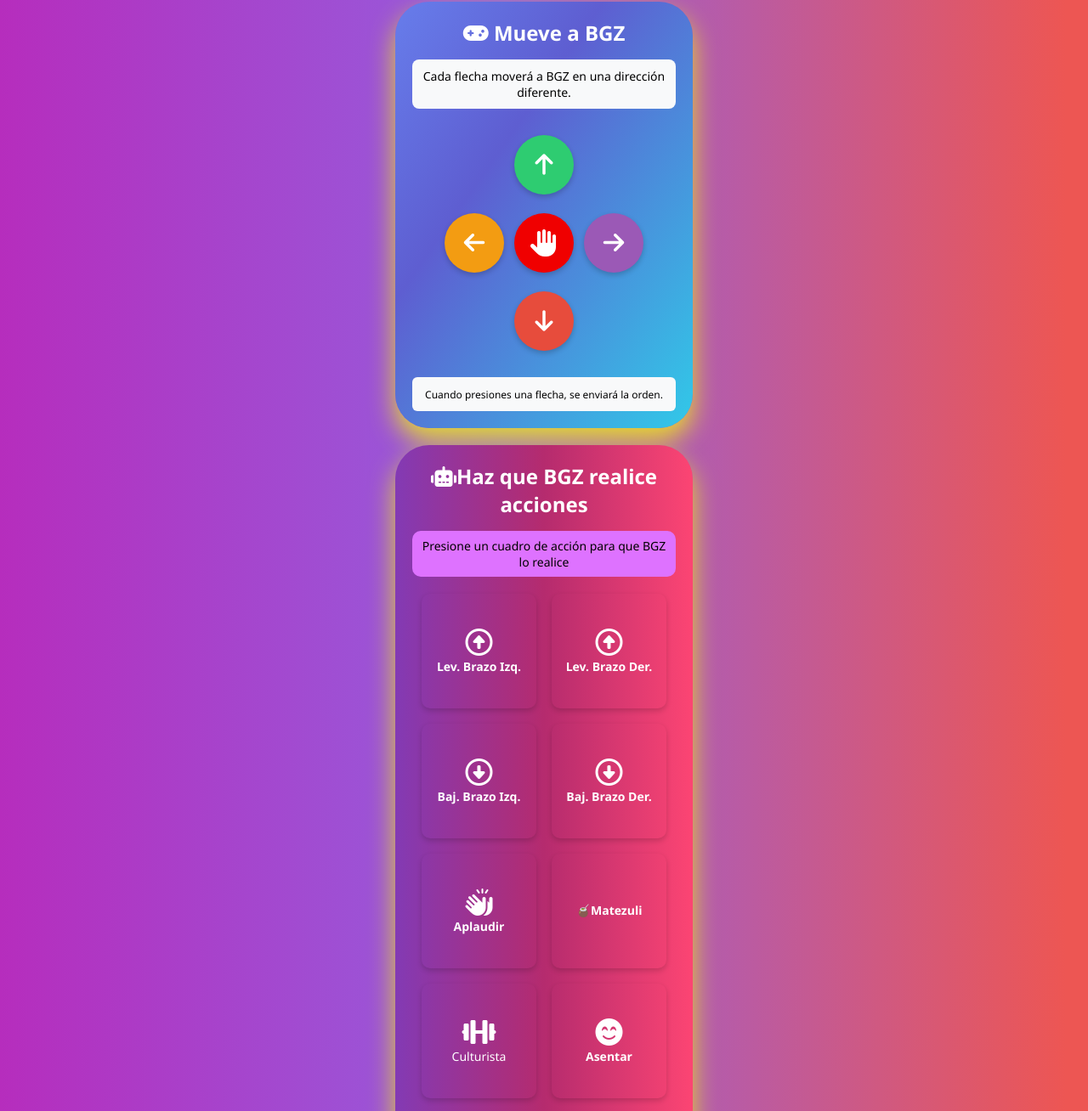
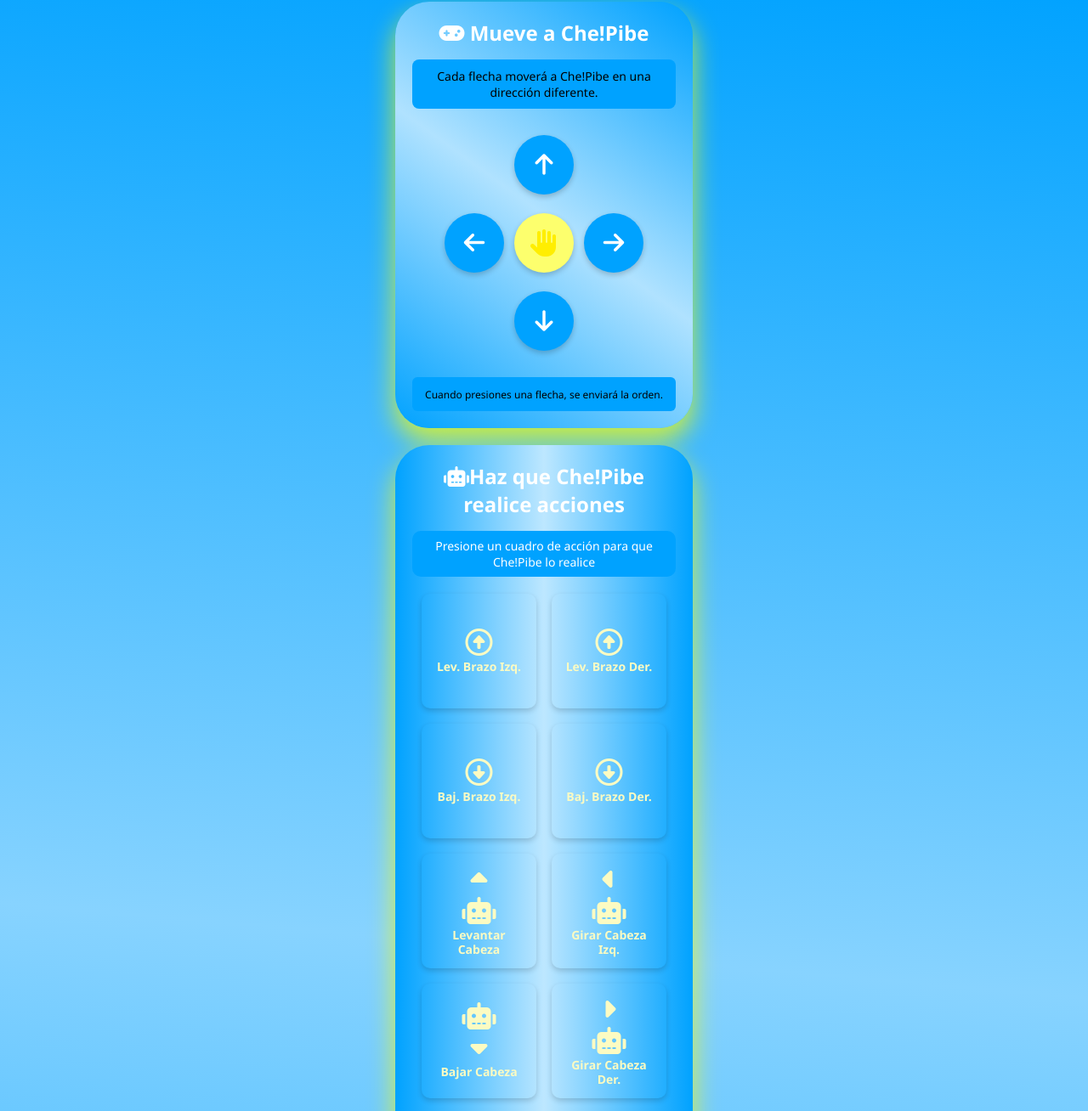
Before and after one commit to sistemadual-ahk/mecabot25, a plain HTML site: page webrobot/index.html in a window 1280 px wide. Shown: the part 18-1326 px from the top of the page at 85% size. Drawn offline with Linux system fonts and the light colour scheme.

Commit message:
Add files via upload
se cambian colores de fondo de la app y del espacio de movimientos y de acciones de CheRobot según el nuevo color del robot elegido por el grupo. Se añaden movimientos de cabeza. Se prueba la app con node red y sigue funcionando.

```diff
--- a/webrobot/code.js
+++ b/webrobot/code.js
@@ -31,6 +31,10 @@ document.getElementById("lev_brazo_izq").addEventListener("pointerdown", () => e
 document.getElementById("baj_brazo_izq").addEventListener("pointerdown", () => enviarComando("bajar brazo izquierdo"));
 document.getElementById("lev_brazo_der").addEventListener("pointerdown", () => enviarComando("levantar brazo derecho"));
 document.getElementById("baj_brazo_der").addEventListener("pointerdown", () => enviarComando("bajar brazo derecho"));
+document.getElementById("levantar_cabeza").addEventListener("pointerdown", () => enviarComando("levantar cabeza"));
+document.getElementById("bajar_cabeza").addEventListener("pointerdown", () => enviarComando("bajar cabeza"));
+document.getElementById("girar_cabeza_izq").addEventListener("pointerdown", () => enviarComando("girar cabeza izq"));
+document.getElementById("girar_cabeza_der").addEventListener("pointerdown", () => enviarComando("girar cabeza der"));
 document.getElementById("bailar").addEventListener("pointerdown", () => enviarComando("bailar"));
 document.getElementById("aplaudir").addEventListener("pointerdown", () => enviarComando("aplaudir"));
 document.getElementById("culturista").addEventListener("pointerdown", () => enviarComando("culturista"));
--- a/webrobot/index.html
+++ b/webrobot/index.html
@@ -3,16 +3,16 @@
 <head>
     <meta charset="UTF-8">
     <meta name="viewport" content="width=device-width, initial-scale=1.0">
-    <title>Play with BGZ!</title>
+    <title>Juega con Che!Pibe</title>
     <link rel="stylesheet" href="https://cdnjs.cloudflare.com/ajax/libs/font-awesome/6.0.0/css/all.min.css">
     <link rel="stylesheet" href="styles.css">
 </head>
 <body>
     <div class="container">
-        <h1><i class="fas fa-gamepad"></i> Mueve a BGZ</h1>
+        <h1><i class="fas fa-gamepad"></i> Mueve a Che!Pibe</h1>
 
         <div class="instructions">
-            <p>Cada flecha moverá a BGZ en una dirección diferente.</p>
+            <p>Cada flecha moverá a Che!Pibe en una dirección diferente.</p>
         </div>
 
         <div class="control-panel">
@@ -45,10 +45,10 @@
     </div>
 
     <div class="actions-container">
-        <h2><i class="fa-solid fa-robot"></i>Haz que BGZ realice acciones</h2>
+        <h2><i class="fa-solid fa-robot"></i>Haz que Che!Pibe realice acciones</h2>
 
         <div class="instructions2">
-            <p>Presione un cuadro de acción para que BGZ lo realice</p>
+            <p>Presione un cuadro de acción para que Che!Pibe lo realice</p>
         </div>
 
         <div class="actions-container-blocks">
@@ -64,6 +64,19 @@
             </div>
             <div class="action" id="baj_brazo_der">
                 <h4><i class="fa-regular fa-circle-down"></i>Baj. Brazo Der.</h4>
+            </div>
+
+            <div class="action" id="levantar_cabeza">
+                <h4><i class="fa-solid fa-caret-up"></i><i class="fa-solid fa-robot"></i></i>Levantar Cabeza</h4>
+            </div>
+            <div class="action" id="girar_cabeza_izq">
+                <h4><i class="fa-solid fa-caret-left"></i><i class="fa-solid fa-robot"></i></i>Girar Cabeza Izq.</h4>
+            </div>
+            <div class="action" id="bajar_cabeza">
+                <h4><i class="fa-solid fa-robot"></i><i class="fa-solid fa-caret-down"></i>Bajar Cabeza </h4>
+            </div>
+            <div class="action" id="girar_cabeza_der">
+                <h4><i class="fa-solid fa-caret-right"></i><i class="fa-solid fa-robot"></i></i>Girar Cabeza Der.</h4>
             </div>
 
             <div class="action" id="aplaudir">
--- a/webrobot/styles.css
+++ b/webrobot/styles.css
@@ -12,14 +12,14 @@ body {
     flex-direction: column; /* Apila los contenedores verticalmente */
     align-items: center;
     min-height: 100vh;
-    background: linear-gradient(90deg,rgba(182, 45, 189, 1) 0%, rgba(148, 95, 222, 1) 46%, rgba(237, 86, 83, 1) 98%);
+    background: linear-gradient(5deg,rgba(0, 162, 255, 1) 0%, rgba(135, 211, 255, 1) 50%, rgba(0, 162, 255, 1) 100%);
     padding: 20px 10px; /* Padding ajustado para móvil */
     gap: 20px; /* Espacio entre los dos contenedores */
 }
 
 /* Contenedor de Movimiento (Mueve a BGZ) */
 .container {
-    background: linear-gradient(to bottom right,rgba(103, 125, 235, 1) 0%, rgba(94, 94, 209, 1) 35%, rgba(49, 201, 232, 1) 100%);
+    background: linear-gradient(36deg,rgba(0, 162, 255, 1) 0%, rgba(176, 226, 255, 1) 50%, rgba(0, 162, 255, 1) 100%);
     border-radius: 40px; /* Reducido para móvil */
     box-shadow: 0 15px 30px rgba(251, 255, 0, 0.767);
     padding: 20px;
@@ -35,7 +35,7 @@ h1 {
 }
 
 .instructions {
-    background-color: #f8f9fa;
+    background-color: #00A2FF;
     padding: 10px;
     border-radius: 8px;
     margin-bottom: 20px;
@@ -62,7 +62,7 @@ h1 {
     height: 70px;
     margin: 6px;
     border-radius: 50%;
-    color: white;
+    color: rgb(255, 255, 255);
     display: flex;
     justify-content: center;
     align-items: center;
@@ -86,23 +86,23 @@ h1 {
 }
 
 /* Colores de las flechas (se mantienen) */
-#up { background-color: #2ecc71; }
-#up:hover { background-color: #27ae60; }
+#up { background-color: #00A2FF; }
+#up:hover { background-color: #42baff; }
 
-#down { background-color: #e74c3c; }
-#down:hover { background-color: #c0392b; }
+#down { background-color: #00A2FF; }
+#down:hover { background-color: #42baff; }
 
-#left { background-color: #f39c12; }
-#left:hover { background-color: #d35400; }
+#left { background-color: #00A2FF; }
+#left:hover { background-color: #42baff; }
 
-#right { background-color: #9b59b6; }
-#right:hover { background-color: #8e44ad; }
+#right { background-color: #00A2FF; }
+#right:hover { background-color: #42baff; }
 
 .status {
     margin-top: 15px;
     padding: 10px;
     border-radius: 6px;
-    background-color: #f8f9fa;
+    background-color: #00A2FF;
     font-weight: 500;
     min-height: 40px;
     display: flex;
@@ -113,7 +113,7 @@ h1 {
 
 /* Contenedor de Acciones (Haz que BGZ realice acciones) */
 .actions-container {
-    background: linear-gradient(90deg, rgba(131, 58, 180, 1) 0%, rgba(181, 43, 110, 1) 50%, rgba(252, 69, 115, 1) 100%);
+    background: linear-gradient(90deg,rgba(0, 162, 255, 1) 0%, rgba(189, 231, 255, 1) 50%, rgba(0, 162, 255, 1) 100%);
     border-radius: 40px; /* Reducido para móvil */
     box-shadow: 0 15px 30px rgba(251, 255, 0, 0.767);
     padding: 20px;
@@ -129,12 +129,12 @@ h2 {
 }
 
 .instructions2 {
-    background-color: #de72ff;
+    background-color: #00A2FF;
     padding: 8px;
     border-radius: 10px;
     margin-bottom: 15px;
     font-size: 14px;
-    color: #000000;
+    color: #ffffff;
 }
 
 /* Contenedor de Bloques de Acción */
@@ -152,7 +152,7 @@ h2 {
     height: 135px;
     margin: 5px;
     border-radius: 10px;
-    color: rgb(255, 255, 255);
+    color: rgb(252, 251, 194);
     display: flex;
     justify-content: center;
     align-items: center;
@@ -190,7 +190,7 @@ h2 {
 /* Estilo específico para el nuevo botón central */
 .stop-button {
     /* Color de peligro/parada */
-    background-color: #F00000;
+    background-color: #fdff6d;
     /* Lo hacemos redondo y del mismo tamaño que las flechas */
     border-radius: 50%;
     /* Mantenemos el margen para que esté bien espaciado */
@@ -198,7 +198,7 @@ h2 {
 }
 
 .stop-button:hover {
-    background-color: #C00000;
+    background-color: #fdff8f;
 }
 
 .stop-button:active {
@@ -210,3 +210,8 @@ h2 {
 .stop-button i {
     font-size: 32px; /* Un ícono grande para que se note */
 }
+
+/* Hacer la mano del botón de PARADA negra sin afectar las flechas */
+.stop-button i {
+    color: #ffee00; /* mano negra */
+}
```
